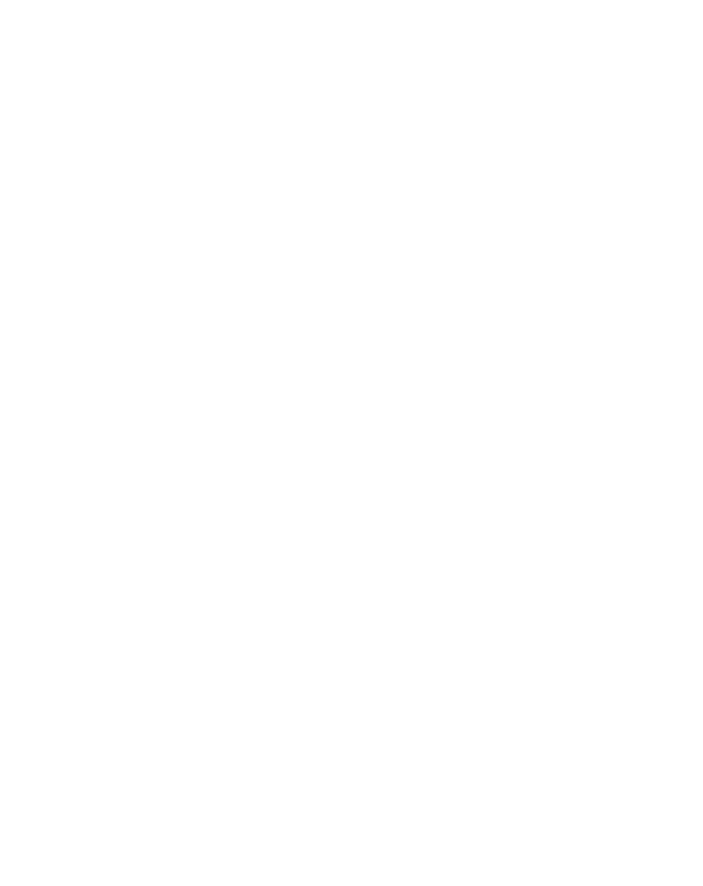
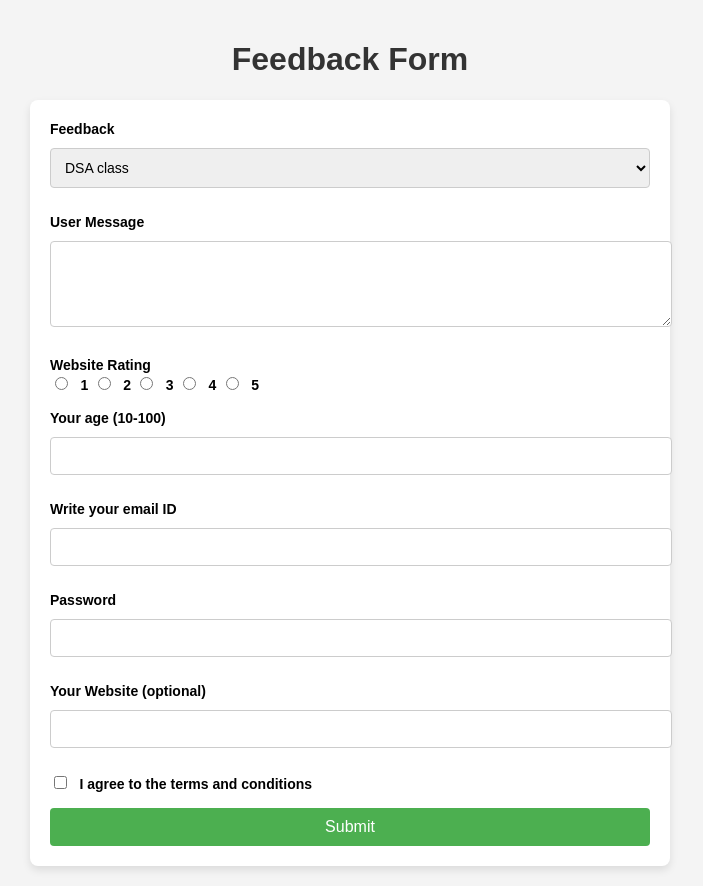
Before and after one commit to PoojaSingh31github/code-management-assignment, a plain HTML site: page form/index.html in a window 1280 px wide. Shown: the whole page, without its empty margins (290-993 px from the left). Before the commit the page ends 800 px from the top, so only its background shows below. Drawn offline with Linux system fonts and the light colour scheme.

Commit message:
completed remainiung assignment questions:- 2,4,7 and 8

```diff
--- a/form/index.html
+++ b/form/index.html
@@ -1,11 +1,133 @@
 <!DOCTYPE html>
 <html lang="en">
-<head>
-    <meta charset="UTF-8">
-    <meta name="viewport" content="width=device-width, initial-scale=1.0">
-    <title>Document</title>
-</head>
-<body>
+  <head>
+    <meta charset="UTF-8" />
+    <meta name="viewport" content="width=device-width, initial-scale=1.0" />
+    <title>Feedback Form</title>
+    <style>
+      body {
+        font-family: Arial, sans-serif;
+        background-color: #f4f4f4;
+        margin: 0;
+        padding: 20px;
+      }
 
-</body>
+      form {
+        background-color: white;
+        max-width: 600px;
+        margin: 0 auto;
+        padding: 20px;
+        border-radius: 8px;
+        box-shadow: 0 4px 8px rgba(0, 0, 0, 0.1);
+      }
+
+      label {
+        font-size: 14px;
+        font-weight: bold;
+      }
+
+      input[type="text"],
+      input[type="email"],
+      input[type="password"],
+      input[type="number"],
+      input[type="url"],
+      textarea,
+      select {
+        width: 100%;
+        padding: 10px;
+        margin: 10px 0;
+        border: 1px solid #ccc;
+        border-radius: 4px;
+        font-size: 14px;
+      }
+
+      input[type="radio"],
+      input[type="checkbox"] {
+        margin-right: 8px;
+      }
+
+      button {
+        background-color: #4caf50;
+        color: white;
+        padding: 10px 20px;
+        border: none;
+        border-radius: 4px;
+        cursor: pointer;
+        font-size: 16px;
+        width: 100%;
+      }
+
+      button:hover {
+        background-color: #45a049;
+      }
+
+      .form-group {
+        margin-bottom: 15px;
+      }
+
+      h1 {
+        text-align: center;
+        color: #333;
+      }
+    </style>
+  </head>
+  <body>
+    <h1>Feedback Form</h1>
+    <form action="#">
+      <div class="form-group">
+        <label for="feedback">Feedback</label>
+        <select name="feedback" id="feedback">
+          <option value="DSA_class">DSA class</option>
+          <option value="Coding_class">Coding class</option>
+          <option value="CSBT_class">CSBT class</option>
+        </select>
+      </div>
+
+      <div class="form-group">
+        <label for="msg">User Message</label>
+        <textarea name="msg" id="msg" rows="4"></textarea>
+      </div>
+
+      <div class="form-group">
+        <label for="rating">Website Rating</label><br />
+        <input type="radio" id="rating1" value="1" name="rating" />
+        <label for="rating1">1</label>
+        <input type="radio" id="rating2" value="2" name="rating" />
+        <label for="rating2">2</label>
+        <input type="radio" id="rating3" value="3" name="rating" />
+        <label for="rating3">3</label>
+        <input type="radio" id="rating4" value="4" name="rating" />
+        <label for="rating4">4</label>
+        <input type="radio" id="rating5" value="5" name="rating" />
+        <label for="rating5">5</label>
+      </div>
+
+      <div class="form-group">
+        <label for="age">Your age (10-100)</label>
+        <input type="number" id="age" name="age" min="10" max="100" />
+      </div>
+
+      <div class="form-group">
+        <label for="email">Write your email ID</label>
+        <input type="email" id="email" name="email" required />
+      </div>
+
+      <div class="form-group">
+        <label for="password">Password</label>
+        <input type="password" id="password" minlength="8" required />
+      </div>
+
+      <div class="form-group">
+        <label for="website">Your Website (optional)</label>
+        <input type="url" id="website" name="website" />
+      </div>
+
+      <div class="form-group">
+        <input type="checkbox" id="terms" name="terms" required />
+        <label for="terms">I agree to the terms and conditions</label>
+      </div>
+
+      <button type="submit">Submit</button>
+    </form>
+  </body>
 </html>
```
Also changed, not shown: Code&Resume/index.html (+79 -28 lines), E-Book/index.html (+94 -0 lines), WebVitals/index.html (+10 -1 lines), 4 other files.
